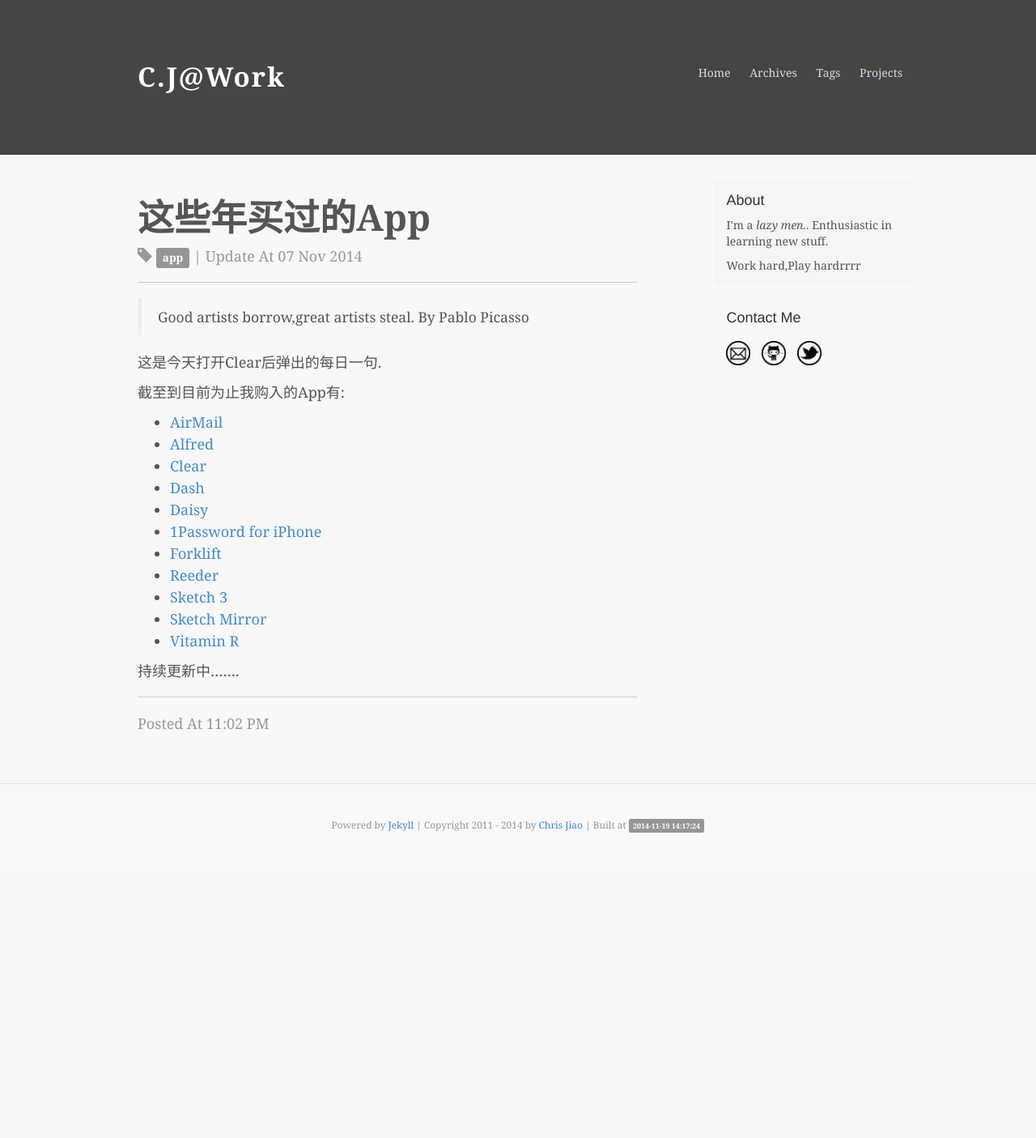
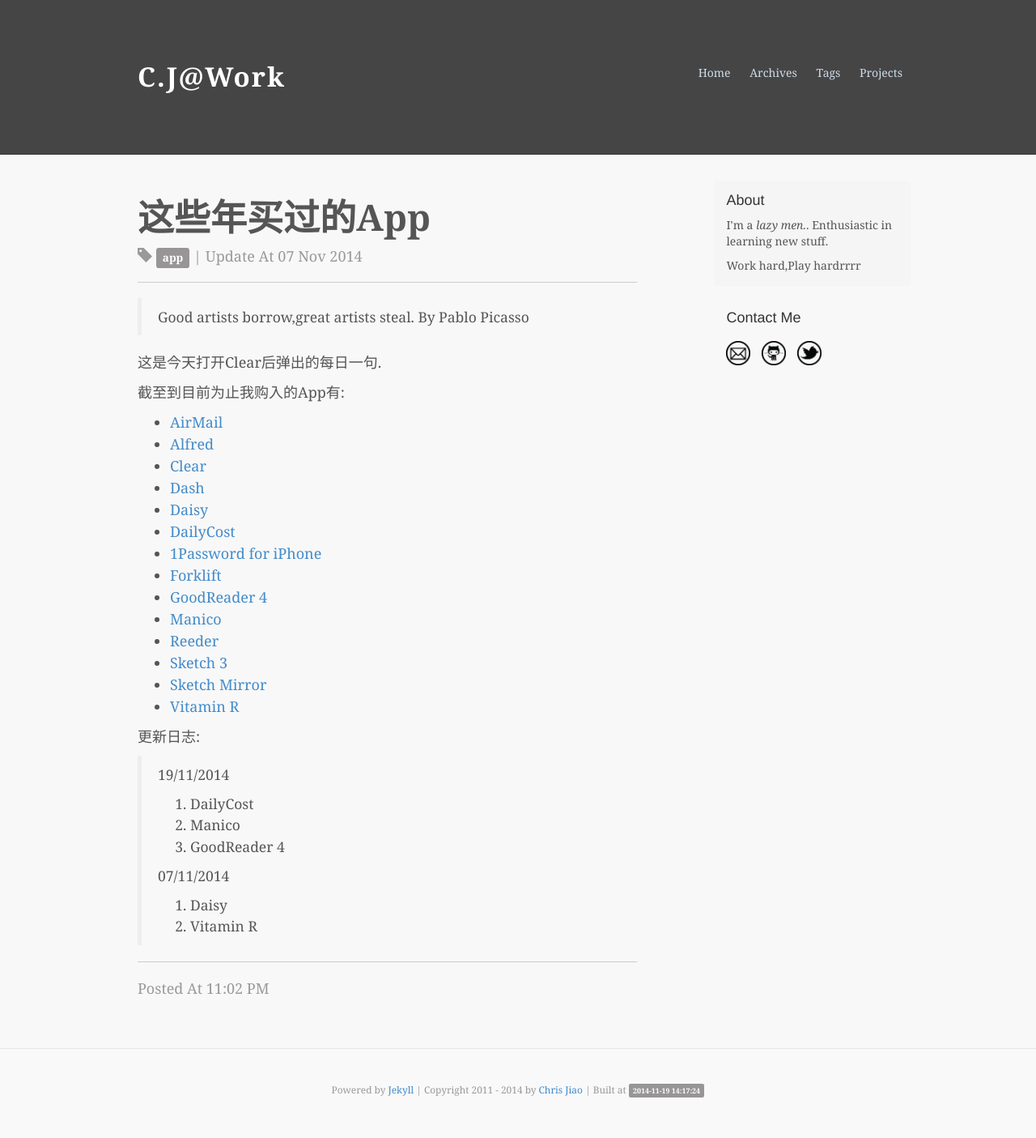
Before and after one commit to Catorpilor/catorpilor.github.com, a Jekyll site: the page built from _posts/2014-08-25-zhe-xie-nian-mai-guo-de-app-dot-dot-dot.md, in a window 1280 px wide. Shown: the whole page at 81% size. Built offline with Jekyll 4.4.1, drawn with Linux system fonts in a browser that asks for light colours; comment, search, counter and statistics services are not loaded; before the commit the page ends 1078 px from its top, so only the background shows below that.

Commit message:
update the app i bought

```diff
--- a/_posts/2014-08-25-zhe-xie-nian-mai-guo-de-app-dot-dot-dot.md
+++ b/_posts/2014-08-25-zhe-xie-nian-mai-guo-de-app-dot-dot-dot.md
@@ -20,11 +20,24 @@
 * [Clear](#clear)
 * [Dash](#dash)
 * [Daisy](#daisy)
+* [DailyCost](#dailycost)
 * [1Password for iPhone](#1password)
 * [Forklift](#forklift)
+* [GoodReader 4](#goodforreader)
+* [Manico](#manico)
 * [Reeder](#reeder)
 * [Sketch 3](#sketch)
 * [Sketch Mirror](#smirror)
 * [Vitamin R](#vitaminR)
 
-持续更新中.......
+更新日志:
+>   19/11/2014
+>    1. DailyCost
+>    2. Manico
+>    3. GoodReader 4
+>
+>   07/11/2014
+>    1. Daisy
+>    2. Vitamin R
+>
+>
```
